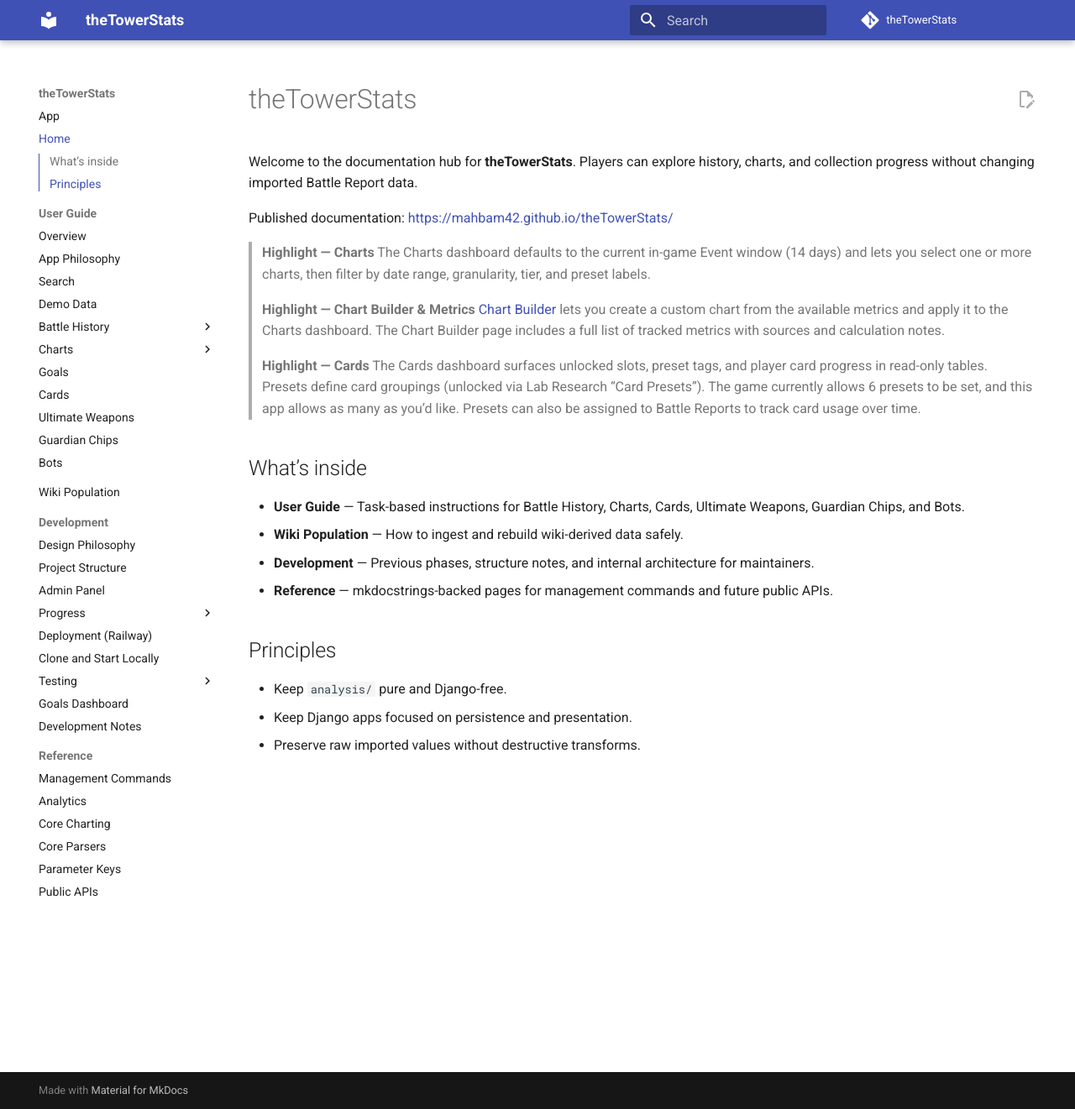
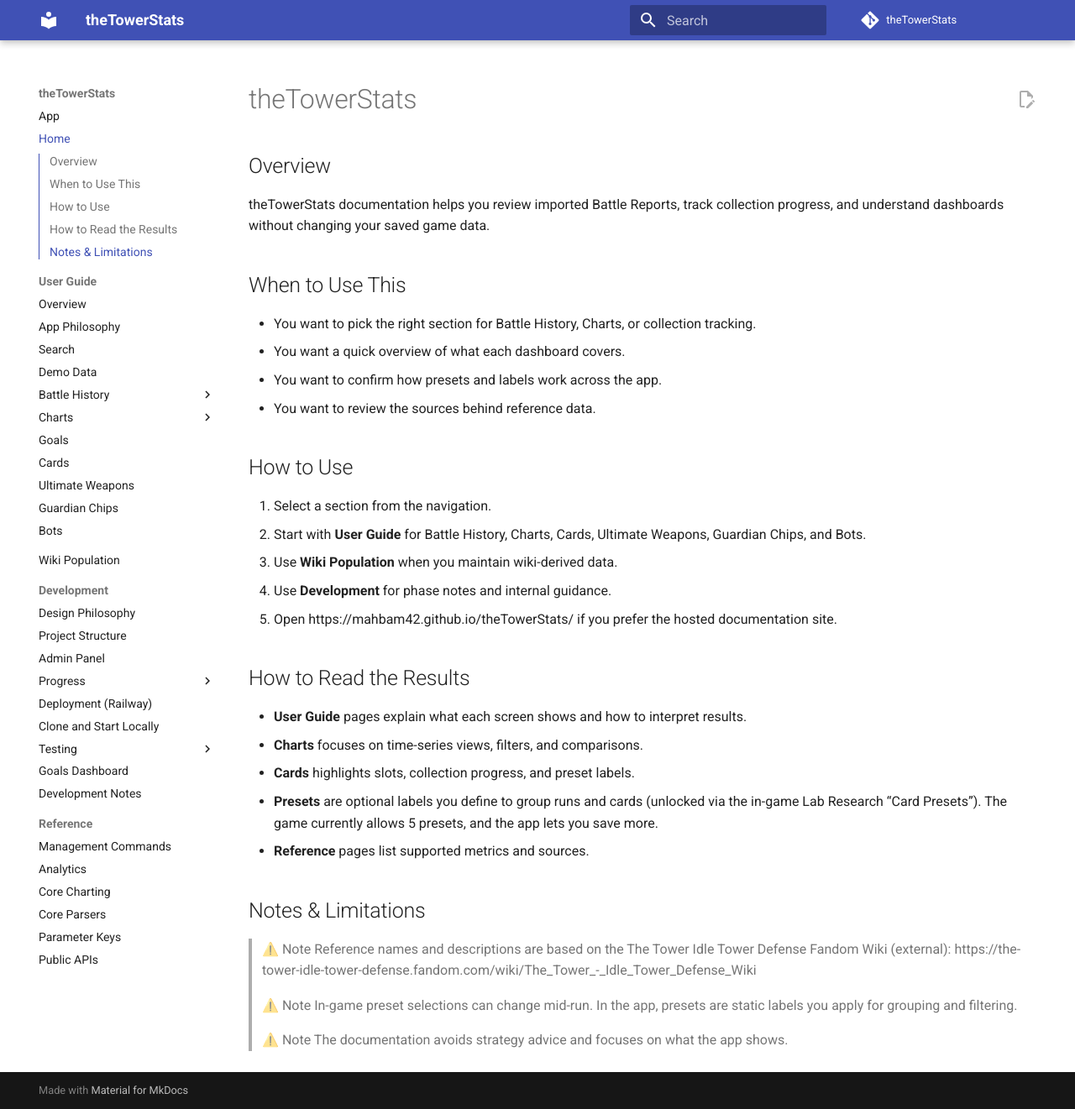
Before and after one commit to mahbam42/theTowerStats, an MkDocs documentation site: the page built from docs/index.md, in a window 1280 px wide and 1321 px high. Shown: the whole window at 84% size. Built offline with MkDocs 1.6.1 and Material for MkDocs 9.7.7, drawn with Linux system fonts in a browser that asks for light colours; comment, search, counter and statistics services are not loaded.

Commit message:
docs: align preset labels and cite wiki sources

```diff
--- a/docs/index.md
+++ b/docs/index.md
@@ -1,30 +1,39 @@
 # theTowerStats
 
-Welcome to the documentation hub for **theTowerStats**. Players can explore history, charts, and collection progress without changing imported Battle Report data.
+## Overview
 
-Published documentation: <https://mahbam42.github.io/theTowerStats/>
+theTowerStats documentation helps you review imported Battle Reports, track collection progress, and understand dashboards without changing your saved game data.
 
-> **Highlight — Charts**
-> The Charts dashboard defaults to the current in-game Event window (14 days) and lets you select one or more charts, then filter by date range, granularity, tier, and preset labels.
+## When to Use This
 
-> **Highlight — Chart Builder & Metrics**
-> [Chart Builder](charts/chart_builder.md) lets you create a custom chart from the available metrics and apply it to the Charts dashboard.
-> The Chart Builder page includes a full list of tracked metrics with sources and calculation notes.
+- You want to pick the right section for Battle History, Charts, or collection tracking.
+- You want a quick overview of what each dashboard covers.
+- You want to confirm how presets and labels work across the app.
+- You want to review the sources behind reference data.
 
-> **Highlight — Cards**
-> The Cards dashboard surfaces unlocked slots, preset tags, and player card progress in read-only tables.
-> Presets define card groupings (unlocked via Lab Research “Card Presets”). The game currently allows 6 presets to be set, and this app allows as many as you’d like.
-> Presets can also be assigned to Battle Reports to track card usage over time.
+## How to Use
 
-## What’s inside
+1. Select a section from the navigation.
+2. Start with **User Guide** for Battle History, Charts, Cards, Ultimate Weapons, Guardian Chips, and Bots.
+3. Use **Wiki Population** when you maintain wiki-derived data.
+4. Use **Development** for phase notes and internal guidance.
+5. Open https://mahbam42.github.io/theTowerStats/ if you prefer the hosted documentation site.
 
-- **User Guide** — Task-based instructions for Battle History, Charts, Cards, Ultimate Weapons, Guardian Chips, and Bots.
-- **Wiki Population** — How to ingest and rebuild wiki-derived data safely.
-- **Development** — Previous phases, structure notes, and internal architecture for maintainers.
-- **Reference** — mkdocstrings-backed pages for management commands and future public APIs.
+## How to Read the Results
 
-## Principles
+- **User Guide** pages explain what each screen shows and how to interpret results.
+- **Charts** focuses on time-series views, filters, and comparisons.
+- **Cards** highlights slots, collection progress, and preset labels.
+- **Presets** are optional labels you define to group runs and cards (unlocked via the in-game Lab Research “Card Presets”). The game currently allows 5 presets, and the app lets you save more.
+- **Reference** pages list supported metrics and sources.
 
-- Keep `analysis/` pure and Django-free.
-- Keep Django apps focused on persistence and presentation.
-- Preserve raw imported values without destructive transforms.
+## Notes & Limitations
+
+> ⚠️ Note
+> Reference names and descriptions are based on the The Tower Idle Tower Defense Fandom Wiki (external): https://the-tower-idle-tower-defense.fandom.com/wiki/The_Tower_-_Idle_Tower_Defense_Wiki
+
+> ⚠️ Note
+> In-game preset selections can change mid-run. In the app, presets are static labels you apply for grouping and filtering.
+
+> ⚠️ Note
+> The documentation avoids strategy advice and focuses on what the app shows.
```
Also changed, not shown: docs/battle_history.md (+4 -1 lines), docs/cards.md (+4 -1 lines), docs/user_guide.md (+4 -1 lines), docs/wiki_population.md (+2 -0 lines).
